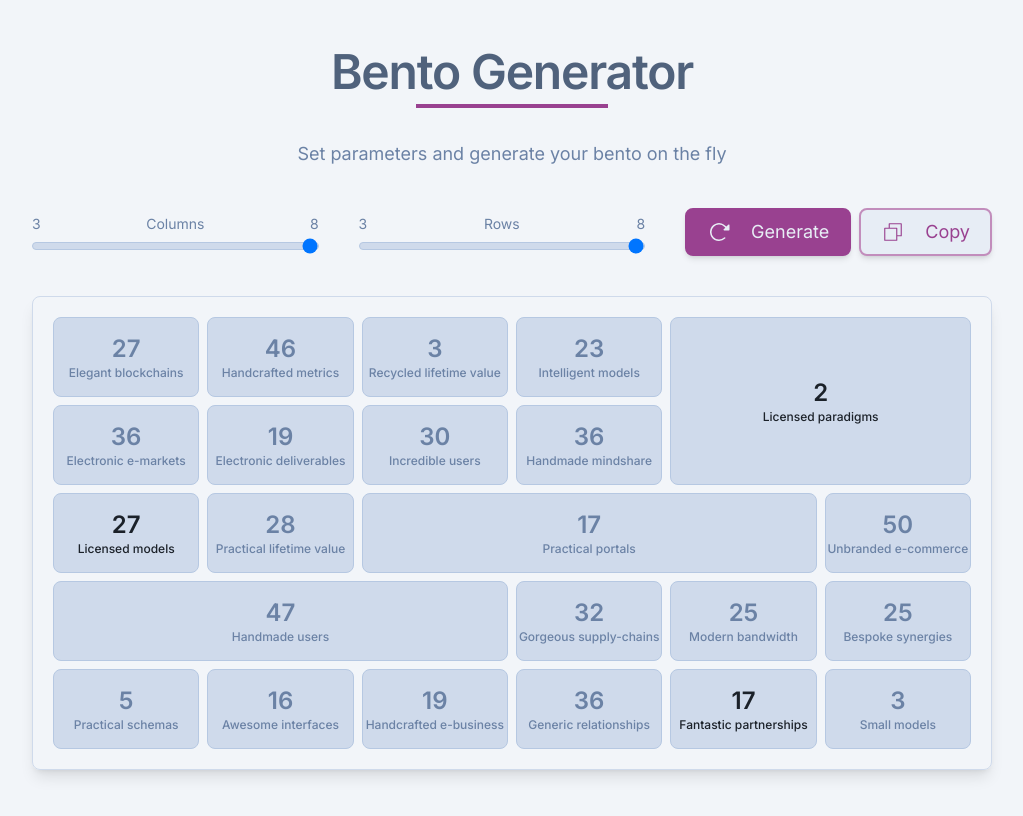
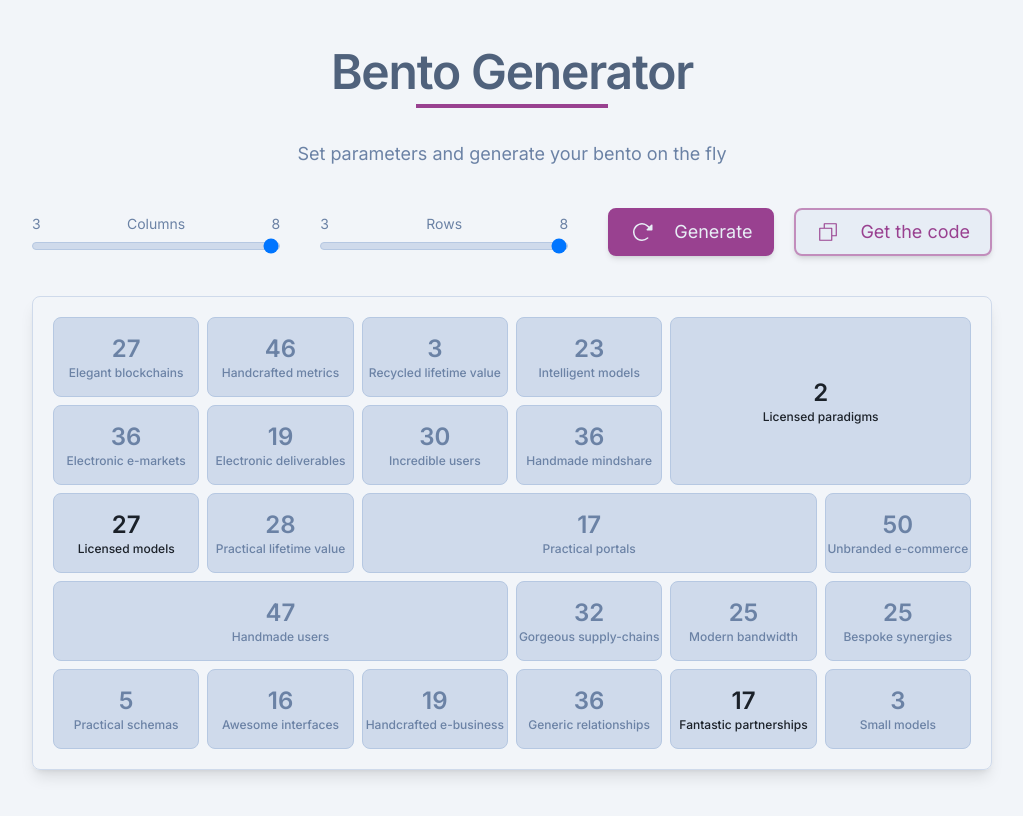
Before and after one commit to jean1591/bento-generator-legacy, a Next.js app: page / in a window 1280 px wide. Shown: the top 816 px of the page, without its empty margins (128-1151 px from the left). Built offline with nearby package versions, Linux system fonts and the light colour scheme.

Commit message:
button no-wrap

```diff
--- a/src/app/components/settings.tsx
+++ b/src/app/components/settings.tsx
@@ -63,7 +63,7 @@ export const Settings = () => {
         />
       </div>
 
-      <div className="flex items-center justify-center gap-x-2">
+      <div className="flex items-center justify-center gap-x-5">
         <button
           className="flex items-center justify-center gap-x-5 px-5 py-2 text-lg border-2 rounded-lg border-plum-500 text-polo-blue-100 bg-plum-500 shadow-md hover:border-plum-300 hover:text-plum-500 hover:bg-polo-blue-100 hover:shadow-xl transition ease-in-out duration-500"
           onClick={() => dispatch(setBento())}
@@ -73,11 +73,11 @@ export const Settings = () => {
         </button>
 
         <button
-          className="flex items-center justify-center gap-x-5 px-5 py-2 text-lg border-2 rounded-lg border-plum-300 text-plum-500 bg-polo-blue-100 shadow-md hover:border-plum-500 hover:text-polo-blue-100 hover:bg-plum-500 hover:shadow-xl transition ease-in-out duration-500"
+          className="flex items-center justify-center gap-x-5 px-5 py-2 text-lg border-2 rounded-lg border-plum-300 text-plum-500 bg-polo-blue-100 shadow-md hover:border-plum-500 hover:text-polo-blue-100 hover:bg-plum-500 hover:shadow-xl transition ease-in-out duration-500 text-nowrap"
           onClick={handleOnCopy}
         >
           <PiCopyLight className="h-6 w-6" />
-          Copy
+          Get the code
         </button>
       </div>
     </div>
```
